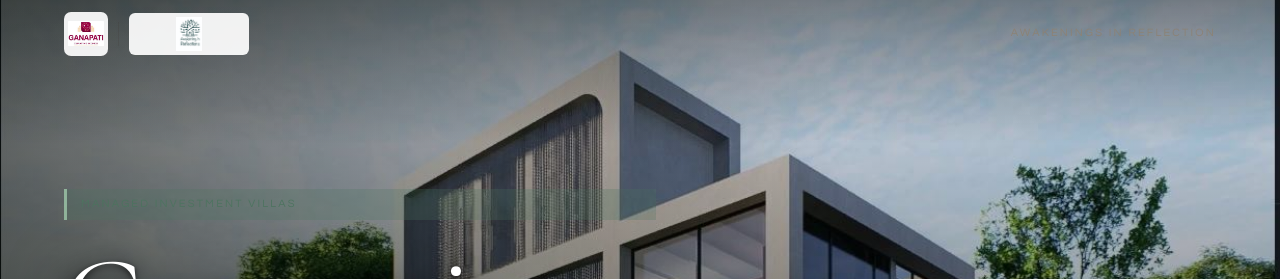
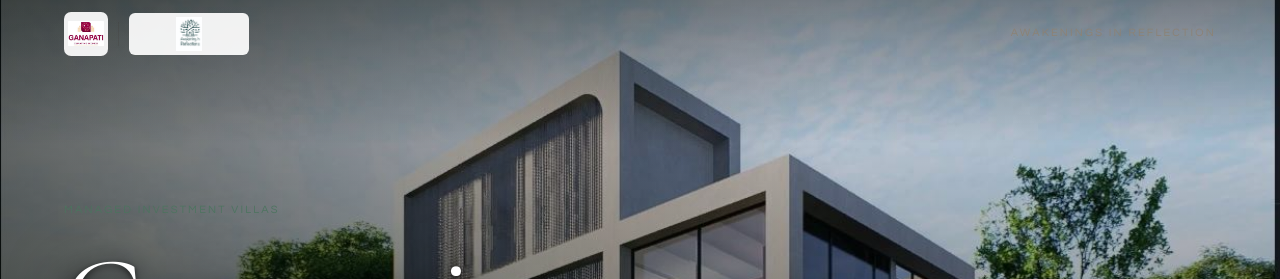
Before and after one commit to Abhi011999/ganapati-air-landing, a Next.js app: page / in a window 1280 px wide. Shown: the top 279 px of the page. Built offline with nearby package versions, Linux system fonts and the light colour scheme.

Commit message:
fix: hero — all text pure white, removed green bg pill from eyebrow, removed green left border from subtitle

```diff
--- a/app/globals.css
+++ b/app/globals.css
@@ -183,12 +183,12 @@ h1,h2,h3,h4,h5,h6 {
   font-size: var(--sub);
   letter-spacing: 0.26em;
   text-transform: uppercase;
-  color: rgba(200,240,216,0.95);
+  color: rgba(255,255,255,0.75);
   margin-bottom: clamp(14px, 2vw, 24px);
   animation: heroFadeUp 0.8s ease 0.2s both;
-  background: rgba(78,116,96,0.25);
-  padding: 6px 14px;
-  border-left: 3px solid rgba(168,212,180,0.7);
+  background: none;
+  padding: 0;
+  border-left: none;
 }
 .hero__title {
   font-size: clamp(52px, 8vw, 110px);
```
